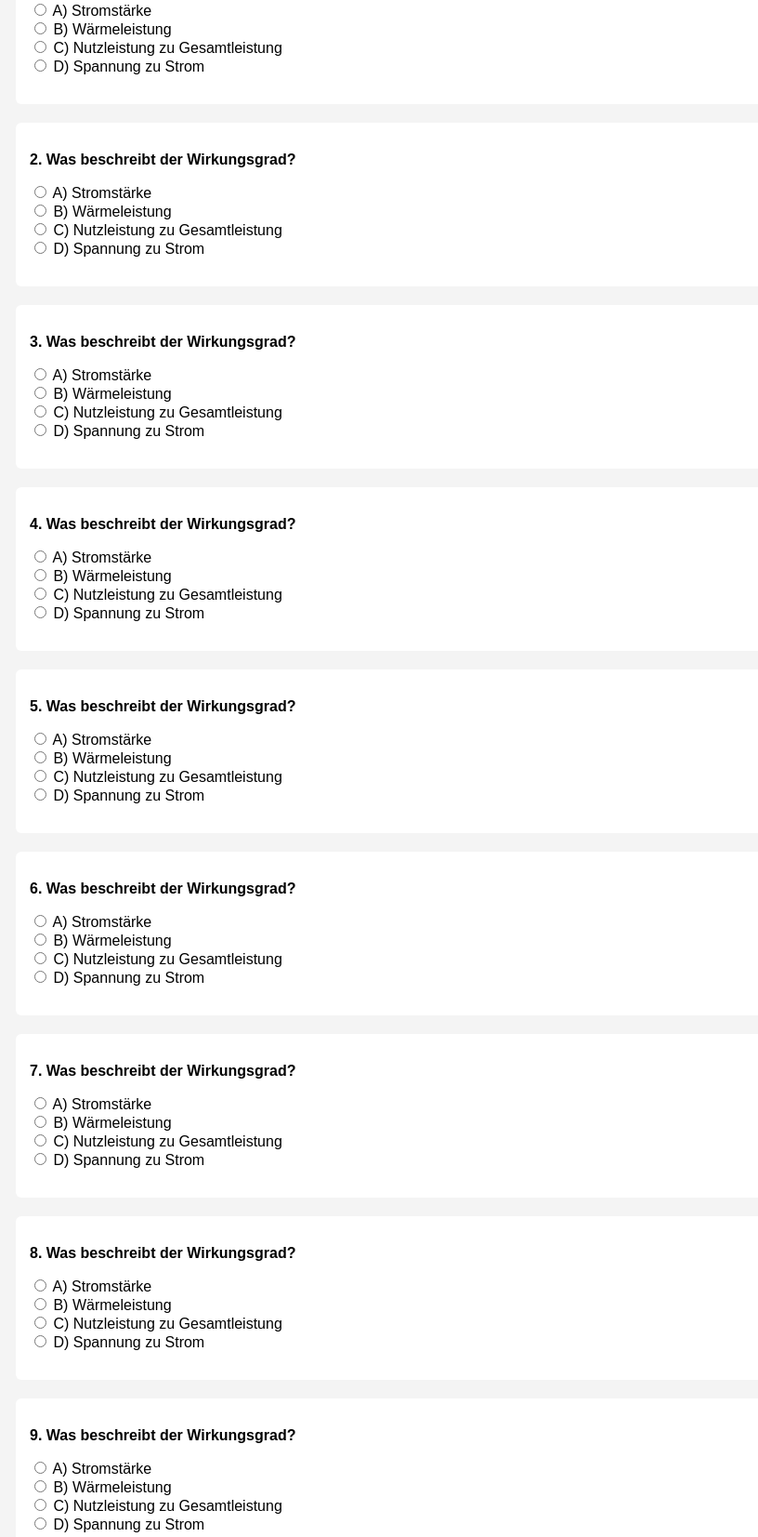
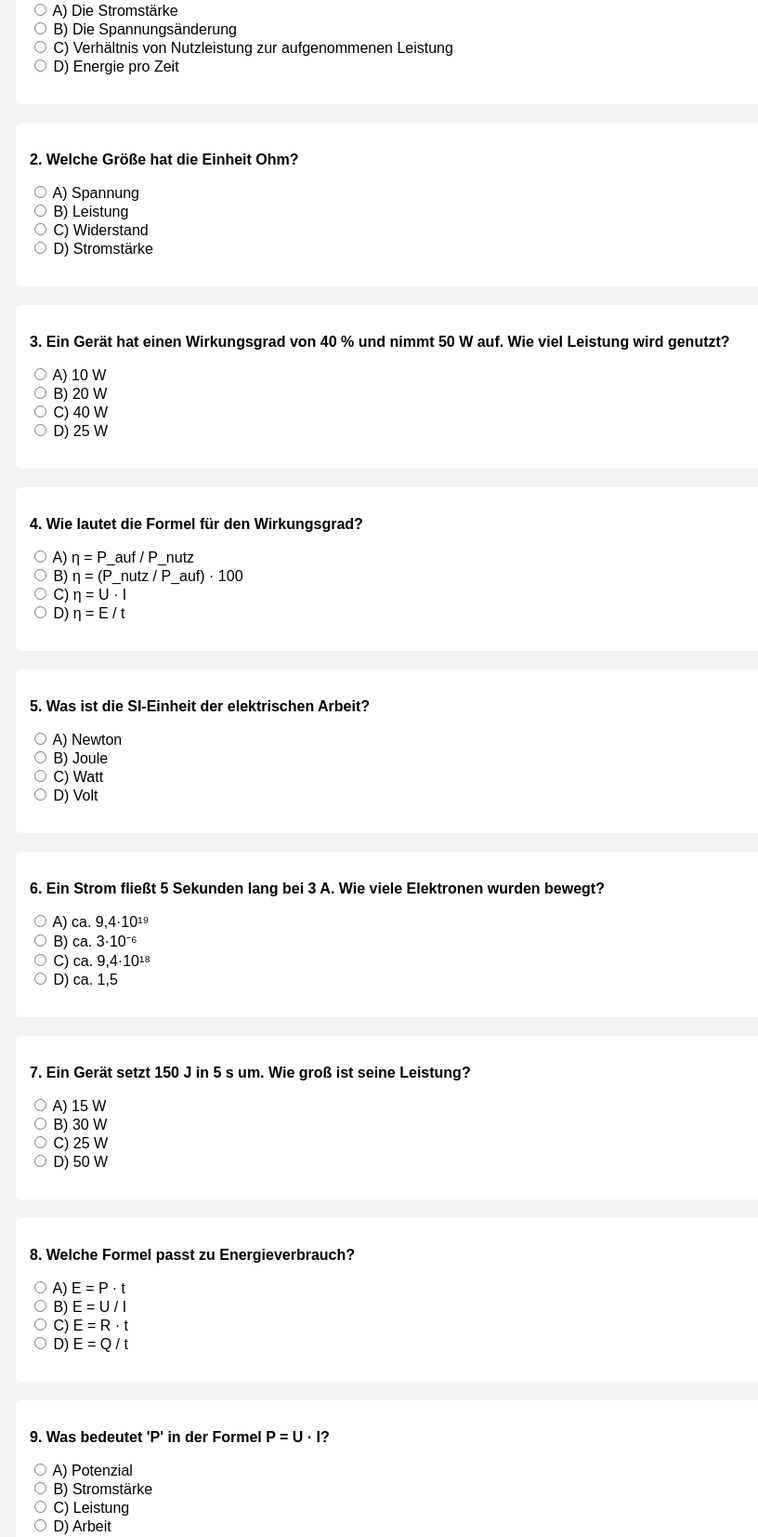
Before and after one commit to andreaswerther/physik-schwer, a plain HTML site: page index.html in a window 1280 px wide. Shown: the part 172-1825 px from the top of the page at 93% size, without its empty margins (11-827 px from the left). Drawn offline with Linux system fonts and the light colour scheme.

Commit message:
Add files via upload

```diff
--- a/index.html
+++ b/index.html
@@ -21,70 +21,70 @@
   <div class="frage" id="frage1">
     <p><strong>1. Was beschreibt der Wirkungsgrad?</strong></p>
     <div class="antworten">
-<label><input type="radio" name="q1" value="A" onchange="pruefeAntwort(1, 'C', `Wirkungsgrad = (Nutzleistung / Gesamtleistung) × 100.`, `Carnot fragt: Was bringt dir ein Motor, wenn du weißt, wie viel davon genutzt wird?`)"> A) Stromstärke</label><br><label><input type="radio" name="q1" value="B" onchange="pruefeAntwort(1, 'C', `Wirkungsgrad = (Nutzleistung / Gesamtleistung) × 100.`, `Carnot fragt: Was bringt dir ein Motor, wenn du weißt, wie viel davon genutzt wird?`)"> B) Wärmeleistung</label><br><label><input type="radio" name="q1" value="C" onchange="pruefeAntwort(1, 'C', `Wirkungsgrad = (Nutzleistung / Gesamtleistung) × 100.`, `Carnot fragt: Was bringt dir ein Motor, wenn du weißt, wie viel davon genutzt wird?`)"> C) Nutzleistung zu Gesamtleistung</label><br><label><input type="radio" name="q1" value="D" onchange="pruefeAntwort(1, 'C', `Wirkungsgrad = (Nutzleistung / Gesamtleistung) × 100.`, `Carnot fragt: Was bringt dir ein Motor, wenn du weißt, wie viel davon genutzt wird?`)"> D) Spannung zu Strom</label><br></div>
+<label><input type="radio" name="q1" value="A" onchange="pruefeAntwort(1, 'C', `Merke: Was beschreibt der Wirkungsgrad!`, `Ein berühmter Physiker meint: Denk nochmal gut nach, was die Frage verlangt.`)"> A) Die Stromstärke</label><br><label><input type="radio" name="q1" value="B" onchange="pruefeAntwort(1, 'C', `Merke: Was beschreibt der Wirkungsgrad!`, `Ein berühmter Physiker meint: Denk nochmal gut nach, was die Frage verlangt.`)"> B) Die Spannungsänderung</label><br><label><input type="radio" name="q1" value="C" onchange="pruefeAntwort(1, 'C', `Merke: Was beschreibt der Wirkungsgrad!`, `Ein berühmter Physiker meint: Denk nochmal gut nach, was die Frage verlangt.`)"> C) Verhältnis von Nutzleistung zur aufgenommenen Leistung</label><br><label><input type="radio" name="q1" value="D" onchange="pruefeAntwort(1, 'C', `Merke: Was beschreibt der Wirkungsgrad!`, `Ein berühmter Physiker meint: Denk nochmal gut nach, was die Frage verlangt.`)"> D) Energie pro Zeit</label><br></div>
     <p class="feedback" id="feedback1"></p>
   </div>
 
   <div class="frage" id="frage2">
-    <p><strong>2. Was beschreibt der Wirkungsgrad?</strong></p>
+    <p><strong>2. Welche Größe hat die Einheit Ohm?</strong></p>
     <div class="antworten">
-<label><input type="radio" name="q2" value="A" onchange="pruefeAntwort(2, 'C', `Wirkungsgrad = (Nutzleistung / Gesamtleistung) × 100.`, `Carnot fragt: Was bringt dir ein Motor, wenn du weißt, wie viel davon genutzt wird?`)"> A) Stromstärke</label><br><label><input type="radio" name="q2" value="B" onchange="pruefeAntwort(2, 'C', `Wirkungsgrad = (Nutzleistung / Gesamtleistung) × 100.`, `Carnot fragt: Was bringt dir ein Motor, wenn du weißt, wie viel davon genutzt wird?`)"> B) Wärmeleistung</label><br><label><input type="radio" name="q2" value="C" onchange="pruefeAntwort(2, 'C', `Wirkungsgrad = (Nutzleistung / Gesamtleistung) × 100.`, `Carnot fragt: Was bringt dir ein Motor, wenn du weißt, wie viel davon genutzt wird?`)"> C) Nutzleistung zu Gesamtleistung</label><br><label><input type="radio" name="q2" value="D" onchange="pruefeAntwort(2, 'C', `Wirkungsgrad = (Nutzleistung / Gesamtleistung) × 100.`, `Carnot fragt: Was bringt dir ein Motor, wenn du weißt, wie viel davon genutzt wird?`)"> D) Spannung zu Strom</label><br></div>
+<label><input type="radio" name="q2" value="A" onchange="pruefeAntwort(2, 'C', `Merke: Welche Größe hat die Einheit Ohm!`, `Ein berühmter Physiker meint: Denk nochmal gut nach, was die Frage verlangt.`)"> A) Spannung</label><br><label><input type="radio" name="q2" value="B" onchange="pruefeAntwort(2, 'C', `Merke: Welche Größe hat die Einheit Ohm!`, `Ein berühmter Physiker meint: Denk nochmal gut nach, was die Frage verlangt.`)"> B) Leistung</label><br><label><input type="radio" name="q2" value="C" onchange="pruefeAntwort(2, 'C', `Merke: Welche Größe hat die Einheit Ohm!`, `Ein berühmter Physiker meint: Denk nochmal gut nach, was die Frage verlangt.`)"> C) Widerstand</label><br><label><input type="radio" name="q2" value="D" onchange="pruefeAntwort(2, 'C', `Merke: Welche Größe hat die Einheit Ohm!`, `Ein berühmter Physiker meint: Denk nochmal gut nach, was die Frage verlangt.`)"> D) Stromstärke</label><br></div>
     <p class="feedback" id="feedback2"></p>
   </div>
 
   <div class="frage" id="frage3">
-    <p><strong>3. Was beschreibt der Wirkungsgrad?</strong></p>
+    <p><strong>3. Ein Gerät hat einen Wirkungsgrad von 40 % und nimmt 50 W auf. Wie viel Leistung wird genutzt?</strong></p>
     <div class="antworten">
-<label><input type="radio" name="q3" value="A" onchange="pruefeAntwort(3, 'C', `Wirkungsgrad = (Nutzleistung / Gesamtleistung) × 100.`, `Carnot fragt: Was bringt dir ein Motor, wenn du weißt, wie viel davon genutzt wird?`)"> A) Stromstärke</label><br><label><input type="radio" name="q3" value="B" onchange="pruefeAntwort(3, 'C', `Wirkungsgrad = (Nutzleistung / Gesamtleistung) × 100.`, `Carnot fragt: Was bringt dir ein Motor, wenn du weißt, wie viel davon genutzt wird?`)"> B) Wärmeleistung</label><br><label><input type="radio" name="q3" value="C" onchange="pruefeAntwort(3, 'C', `Wirkungsgrad = (Nutzleistung / Gesamtleistung) × 100.`, `Carnot fragt: Was bringt dir ein Motor, wenn du weißt, wie viel davon genutzt wird?`)"> C) Nutzleistung zu Gesamtleistung</label><br><label><input type="radio" name="q3" value="D" onchange="pruefeAntwort(3, 'C', `Wirkungsgrad = (Nutzleistung / Gesamtleistung) × 100.`, `Carnot fragt: Was bringt dir ein Motor, wenn du weißt, wie viel davon genutzt wird?`)"> D) Spannung zu Strom</label><br></div>
+<label><input type="radio" name="q3" value="A" onchange="pruefeAntwort(3, 'D', `Merke: Ein Gerät hat einen Wirkungsgrad von 40 % und nimmt 50 W auf. Wie viel Leistung wird genutzt!`, `Ein berühmter Physiker meint: Denk nochmal gut nach, was die Frage verlangt.`)"> A) 10 W</label><br><label><input type="radio" name="q3" value="B" onchange="pruefeAntwort(3, 'D', `Merke: Ein Gerät hat einen Wirkungsgrad von 40 % und nimmt 50 W auf. Wie viel Leistung wird genutzt!`, `Ein berühmter Physiker meint: Denk nochmal gut nach, was die Frage verlangt.`)"> B) 20 W</label><br><label><input type="radio" name="q3" value="C" onchange="pruefeAntwort(3, 'D', `Merke: Ein Gerät hat einen Wirkungsgrad von 40 % und nimmt 50 W auf. Wie viel Leistung wird genutzt!`, `Ein berühmter Physiker meint: Denk nochmal gut nach, was die Frage verlangt.`)"> C) 40 W</label><br><label><input type="radio" name="q3" value="D" onchange="pruefeAntwort(3, 'D', `Merke: Ein Gerät hat einen Wirkungsgrad von 40 % und nimmt 50 W auf. Wie viel Leistung wird genutzt!`, `Ein berühmter Physiker meint: Denk nochmal gut nach, was die Frage verlangt.`)"> D) 25 W</label><br></div>
     <p class="feedback" id="feedback3"></p>
   </div>
 
   <div class="frage" id="frage4">
-    <p><strong>4. Was beschreibt der Wirkungsgrad?</strong></p>
+    <p><strong>4. Wie lautet die Formel für den Wirkungsgrad?</strong></p>
     <div class="antworten">
-<label><input type="radio" name="q4" value="A" onchange="pruefeAntwort(4, 'C', `Wirkungsgrad = (Nutzleistung / Gesamtleistung) × 100.`, `Carnot fragt: Was bringt dir ein Motor, wenn du weißt, wie viel davon genutzt wird?`)"> A) Stromstärke</label><br><label><input type="radio" name="q4" value="B" onchange="pruefeAntwort(4, 'C', `Wirkungsgrad = (Nutzleistung / Gesamtleistung) × 100.`, `Carnot fragt: Was bringt dir ein Motor, wenn du weißt, wie viel davon genutzt wird?`)"> B) Wärmeleistung</label><br><label><input type="radio" name="q4" value="C" onchange="pruefeAntwort(4, 'C', `Wirkungsgrad = (Nutzleistung / Gesamtleistung) × 100.`, `Carnot fragt: Was bringt dir ein Motor, wenn du weißt, wie viel davon genutzt wird?`)"> C) Nutzleistung zu Gesamtleistung</label><br><label><input type="radio" name="q4" value="D" onchange="pruefeAntwort(4, 'C', `Wirkungsgrad = (Nutzleistung / Gesamtleistung) × 100.`, `Carnot fragt: Was bringt dir ein Motor, wenn du weißt, wie viel davon genutzt wird?`)"> D) Spannung zu Strom</label><br></div>
+<label><input type="radio" name="q4" value="A" onchange="pruefeAntwort(4, 'B', `Merke: Wie lautet die Formel für den Wirkungsgrad!`, `Ein berühmter Physiker meint: Denk nochmal gut nach, was die Frage verlangt.`)"> A) η = P_auf / P_nutz</label><br><label><input type="radio" name="q4" value="B" onchange="pruefeAntwort(4, 'B', `Merke: Wie lautet die Formel für den Wirkungsgrad!`, `Ein berühmter Physiker meint: Denk nochmal gut nach, was die Frage verlangt.`)"> B) η = (P_nutz / P_auf) · 100</label><br><label><input type="radio" name="q4" value="C" onchange="pruefeAntwort(4, 'B', `Merke: Wie lautet die Formel für den Wirkungsgrad!`, `Ein berühmter Physiker meint: Denk nochmal gut nach, was die Frage verlangt.`)"> C) η = U · I</label><br><label><input type="radio" name="q4" value="D" onchange="pruefeAntwort(4, 'B', `Merke: Wie lautet die Formel für den Wirkungsgrad!`, `Ein berühmter Physiker meint: Denk nochmal gut nach, was die Frage verlangt.`)"> D) η = E / t</label><br></div>
     <p class="feedback" id="feedback4"></p>
   </div>
 
   <div class="frage" id="frage5">
-    <p><strong>5. Was beschreibt der Wirkungsgrad?</strong></p>
+    <p><strong>5. Was ist die SI-Einheit der elektrischen Arbeit?</strong></p>
     <div class="antworten">
-<label><input type="radio" name="q5" value="A" onchange="pruefeAntwort(5, 'C', `Wirkungsgrad = (Nutzleistung / Gesamtleistung) × 100.`, `Carnot fragt: Was bringt dir ein Motor, wenn du weißt, wie viel davon genutzt wird?`)"> A) Stromstärke</label><br><label><input type="radio" name="q5" value="B" onchange="pruefeAntwort(5, 'C', `Wirkungsgrad = (Nutzleistung / Gesamtleistung) × 100.`, `Carnot fragt: Was bringt dir ein Motor, wenn du weißt, wie viel davon genutzt wird?`)"> B) Wärmeleistung</label><br><label><input type="radio" name="q5" value="C" onchange="pruefeAntwort(5, 'C', `Wirkungsgrad = (Nutzleistung / Gesamtleistung) × 100.`, `Carnot fragt: Was bringt dir ein Motor, wenn du weißt, wie viel davon genutzt wird?`)"> C) Nutzleistung zu Gesamtleistung</label><br><label><input type="radio" name="q5" value="D" onchange="pruefeAntwort(5, 'C', `Wirkungsgrad = (Nutzleistung / Gesamtleistung) × 100.`, `Carnot fragt: Was bringt dir ein Motor, wenn du weißt, wie viel davon genutzt wird?`)"> D) Spannung zu Strom</label><br></div>
+<label><input type="radio" name="q5" value="A" onchange="pruefeAntwort(5, 'B', `Merke: Was ist die SI-Einheit der elektrischen Arbeit!`, `Ein berühmter Physiker meint: Denk nochmal gut nach, was die Frage verlangt.`)"> A) Newton</label><br><label><input type="radio" name="q5" value="B" onchange="pruefeAntwort(5, 'B', `Merke: Was ist die SI-Einheit der elektrischen Arbeit!`, `Ein berühmter Physiker meint: Denk nochmal gut nach, was die Frage verlangt.`)"> B) Joule</label><br><label><input type="radio" name="q5" value="C" onchange="pruefeAntwort(5, 'B', `Merke: Was ist die SI-Einheit der elektrischen Arbeit!`, `Ein berühmter Physiker meint: Denk nochmal gut nach, was die Frage verlangt.`)"> C) Watt</label><br><label><input type="radio" name="q5" value="D" onchange="pruefeAntwort(5, 'B', `Merke: Was ist die SI-Einheit der elektrischen Arbeit!`, `Ein berühmter Physiker meint: Denk nochmal gut nach, was die Frage verlangt.`)"> D) Volt</label><br></div>
     <p class="feedback" id="feedback5"></p>
   </div>
 
   <div class="frage" id="frage6">
-    <p><strong>6. Was beschreibt der Wirkungsgrad?</strong></p>
+    <p><strong>6. Ein Strom fließt 5 Sekunden lang bei 3 A. Wie viele Elektronen wurden bewegt?</strong></p>
     <div class="antworten">
-<label><input type="radio" name="q6" value="A" onchange="pruefeAntwort(6, 'C', `Wirkungsgrad = (Nutzleistung / Gesamtleistung) × 100.`, `Carnot fragt: Was bringt dir ein Motor, wenn du weißt, wie viel davon genutzt wird?`)"> A) Stromstärke</label><br><label><input type="radio" name="q6" value="B" onchange="pruefeAntwort(6, 'C', `Wirkungsgrad = (Nutzleistung / Gesamtleistung) × 100.`, `Carnot fragt: Was bringt dir ein Motor, wenn du weißt, wie viel davon genutzt wird?`)"> B) Wärmeleistung</label><br><label><input type="radio" name="q6" value="C" onchange="pruefeAntwort(6, 'C', `Wirkungsgrad = (Nutzleistung / Gesamtleistung) × 100.`, `Carnot fragt: Was bringt dir ein Motor, wenn du weißt, wie viel davon genutzt wird?`)"> C) Nutzleistung zu Gesamtleistung</label><br><label><input type="radio" name="q6" value="D" onchange="pruefeAntwort(6, 'C', `Wirkungsgrad = (Nutzleistung / Gesamtleistung) × 100.`, `Carnot fragt: Was bringt dir ein Motor, wenn du weißt, wie viel davon genutzt wird?`)"> D) Spannung zu Strom</label><br></div>
+<label><input type="radio" name="q6" value="A" onchange="pruefeAntwort(6, 'A', `Merke: Ein Strom fließt 5 Sekunden lang bei 3 A. Wie viele Elektronen wurden bewegt!`, `Ein berühmter Physiker meint: Denk nochmal gut nach, was die Frage verlangt.`)"> A) ca. 9,4·10¹⁹</label><br><label><input type="radio" name="q6" value="B" onchange="pruefeAntwort(6, 'A', `Merke: Ein Strom fließt 5 Sekunden lang bei 3 A. Wie viele Elektronen wurden bewegt!`, `Ein berühmter Physiker meint: Denk nochmal gut nach, was die Frage verlangt.`)"> B) ca. 3·10⁻⁶</label><br><label><input type="radio" name="q6" value="C" onchange="pruefeAntwort(6, 'A', `Merke: Ein Strom fließt 5 Sekunden lang bei 3 A. Wie viele Elektronen wurden bewegt!`, `Ein berühmter Physiker meint: Denk nochmal gut nach, was die Frage verlangt.`)"> C) ca. 9,4·10¹⁸</label><br><label><input type="radio" name="q6" value="D" onchange="pruefeAntwort(6, 'A', `Merke: Ein Strom fließt 5 Sekunden lang bei 3 A. Wie viele Elektronen wurden bewegt!`, `Ein berühmter Physiker meint: Denk nochmal gut nach, was die Frage verlangt.`)"> D) ca. 1,5</label><br></div>
     <p class="feedback" id="feedback6"></p>
   </div>
 
   <div class="frage" id="frage7">
-    <p><strong>7. Was beschreibt der Wirkungsgrad?</strong></p>
+    <p><strong>7. Ein Gerät setzt 150 J in 5 s um. Wie groß ist seine Leistung?</strong></p>
     <div class="antworten">
-<label><input type="radio" name="q7" value="A" onchange="pruefeAntwort(7, 'C', `Wirkungsgrad = (Nutzleistung / Gesamtleistung) × 100.`, `Carnot fragt: Was bringt dir ein Motor, wenn du weißt, wie viel davon genutzt wird?`)"> A) Stromstärke</label><br><label><input type="radio" name="q7" value="B" onchange="pruefeAntwort(7, 'C', `Wirkungsgrad = (Nutzleistung / Gesamtleistung) × 100.`, `Carnot fragt: Was bringt dir ein Motor, wenn du weißt, wie viel davon genutzt wird?`)"> B) Wärmeleistung</label><br><label><input type="radio" name="q7" value="C" onchange="pruefeAntwort(7, 'C', `Wirkungsgrad = (Nutzleistung / Gesamtleistung) × 100.`, `Carnot fragt: Was bringt dir ein Motor, wenn du weißt, wie viel davon genutzt wird?`)"> C) Nutzleistung zu Gesamtleistung</label><br><label><input type="radio" name="q7" value="D" onchange="pruefeAntwort(7, 'C', `Wirkungsgrad = (Nutzleistung / Gesamtleistung) × 100.`, `Carnot fragt: Was bringt dir ein Motor, wenn du weißt, wie viel davon genutzt wird?`)"> D) Spannung zu Strom</label><br></div>
+<label><input type="radio" name="q7" value="A" onchange="pruefeAntwort(7, 'C', `Merke: Ein Gerät setzt 150 J in 5 s um. Wie groß ist seine Leistung!`, `Ein berühmter Physiker meint: Denk nochmal gut nach, was die Frage verlangt.`)"> A) 15 W</label><br><label><input type="radio" name="q7" value="B" onchange="pruefeAntwort(7, 'C', `Merke: Ein Gerät setzt 150 J in 5 s um. Wie groß ist seine Leistung!`, `Ein berühmter Physiker meint: Denk nochmal gut nach, was die Frage verlangt.`)"> B) 30 W</label><br><label><input type="radio" name="q7" value="C" onchange="pruefeAntwort(7, 'C', `Merke: Ein Gerät setzt 150 J in 5 s um. Wie groß ist seine Leistung!`, `Ein berühmter Physiker meint: Denk nochmal gut nach, was die Frage verlangt.`)"> C) 25 W</label><br><label><input type="radio" name="q7" value="D" onchange="pruefeAntwort(7, 'C', `Merke: Ein Gerät setzt 150 J in 5 s um. Wie groß ist seine Leistung!`, `Ein berühmter Physiker meint: Denk nochmal gut nach, was die Frage verlangt.`)"> D) 50 W</label><br></div>
     <p class="feedback" id="feedback7"></p>
   </div>
 
   <div class="frage" id="frage8">
-    <p><strong>8. Was beschreibt der Wirkungsgrad?</strong></p>
+    <p><strong>8. Welche Formel passt zu Energieverbrauch?</strong></p>
     <div class="antworten">
-<label><input type="radio" name="q8" value="A" onchange="pruefeAntwort(8, 'C', `Wirkungsgrad = (Nutzleistung / Gesamtleistung) × 100.`, `Carnot fragt: Was bringt dir ein Motor, wenn du weißt, wie viel davon genutzt wird?`)"> A) Stromstärke</label><br><label><input type="radio" name="q8" value="B" onchange="pruefeAntwort(8, 'C', `Wirkungsgrad = (Nutzleistung / Gesamtleistung) × 100.`, `Carnot fragt: Was bringt dir ein Motor, wenn du weißt, wie viel davon genutzt wird?`)"> B) Wärmeleistung</label><br><label><input type="radio" name="q8" value="C" onchange="pruefeAntwort(8, 'C', `Wirkungsgrad = (Nutzleistung / Gesamtleistung) × 100.`, `Carnot fragt: Was bringt dir ein Motor, wenn du weißt, wie viel davon genutzt wird?`)"> C) Nutzleistung zu Gesamtleistung</label><br><label><input type="radio" name="q8" value="D" onchange="pruefeAntwort(8, 'C', `Wirkungsgrad = (Nutzleistung / Gesamtleistung) × 100.`, `Carnot fragt: Was bringt dir ein Motor, wenn du weißt, wie viel davon genutzt wird?`)"> D) Spannung zu Strom</label><br></div>
+<label><input type="radio" name="q8" value="A" onchange="pruefeAntwort(8, 'A', `Merke: Welche Formel passt zu Energieverbrauch!`, `Ein berühmter Physiker meint: Denk nochmal gut nach, was die Frage verlangt.`)"> A) E = P · t</label><br><label><input type="radio" name="q8" value="B" onchange="pruefeAntwort(8, 'A', `Merke: Welche Formel passt zu Energieverbrauch!`, `Ein berühmter Physiker meint: Denk nochmal gut nach, was die Frage verlangt.`)"> B) E = U / I</label><br><label><input type="radio" name="q8" value="C" onchange="pruefeAntwort(8, 'A', `Merke: Welche Formel passt zu Energieverbrauch!`, `Ein berühmter Physiker meint: Denk nochmal gut nach, was die Frage verlangt.`)"> C) E = R · t</label><br><label><input type="radio" name="q8" value="D" onchange="pruefeAntwort(8, 'A', `Merke: Welche Formel passt zu Energieverbrauch!`, `Ein berühmter Physiker meint: Denk nochmal gut nach, was die Frage verlangt.`)"> D) E = Q / t</label><br></div>
     <p class="feedback" id="feedback8"></p>
   </div>
 
   <div class="frage" id="frage9">
-    <p><strong>9. Was beschreibt der Wirkungsgrad?</strong></p>
+    <p><strong>9. Was bedeutet 'P' in der Formel P = U · I?</strong></p>
     <div class="antworten">
-<label><input type="radio" name="q9" value="A" onchange="pruefeAntwort(9, 'C', `Wirkungsgrad = (Nutzleistung / Gesamtleistung) × 100.`, `Carnot fragt: Was bringt dir ein Motor, wenn du weißt, wie viel davon genutzt wird?`)"> A) Stromstärke</label><br><label><input type="radio" name="q9" value="B" onchange="pruefeAntwort(9, 'C', `Wirkungsgrad = (Nutzleistung / Gesamtleistung) × 100.`, `Carnot fragt: Was bringt dir ein Motor, wenn du weißt, wie viel davon genutzt wird?`)"> B) Wärmeleistung</label><br><label><input type="radio" name="q9" value="C" onchange="pruefeAntwort(9, 'C', `Wirkungsgrad = (Nutzleistung / Gesamtleistung) × 100.`, `Carnot fragt: Was bringt dir ein Motor, wenn du weißt, wie viel davon genutzt wird?`)"> C) Nutzleistung zu Gesamtleistung</label><br><label><input type="radio" name="q9" value="D" onchange="pruefeAntwort(9, 'C', `Wirkungsgrad = (Nutzleistung / Gesamtleistung) × 100.`, `Carnot fragt: Was bringt dir ein Motor, wenn du weißt, wie viel davon genutzt wird?`)"> D) Spannung zu Strom</label><br></div>
+<label><input type="radio" name="q9" value="A" onchange="pruefeAntwort(9, 'C', `Merke: Was bedeutet 'P' in der Formel P = U · I!`, `Ein berühmter Physiker meint: Denk nochmal gut nach, was die Frage verlangt.`)"> A) Potenzial</label><br><label><input type="radio" name="q9" value="B" onchange="pruefeAntwort(9, 'C', `Merke: Was bedeutet 'P' in der Formel P = U · I!`, `Ein berühmter Physiker meint: Denk nochmal gut nach, was die Frage verlangt.`)"> B) Stromstärke</label><br><label><input type="radio" name="q9" value="C" onchange="pruefeAntwort(9, 'C', `Merke: Was bedeutet 'P' in der Formel P = U · I!`, `Ein berühmter Physiker meint: Denk nochmal gut nach, was die Frage verlangt.`)"> C) Leistung</label><br><label><input type="radio" name="q9" value="D" onchange="pruefeAntwort(9, 'C', `Merke: Was bedeutet 'P' in der Formel P = U · I!`, `Ein berühmter Physiker meint: Denk nochmal gut nach, was die Frage verlangt.`)"> D) Arbeit</label><br></div>
     <p class="feedback" id="feedback9"></p>
   </div>
 
   <div class="frage" id="frage10">
-    <p><strong>10. Was beschreibt der Wirkungsgrad?</strong></p>
+    <p><strong>10. Welche der folgenden Einheiten ist keine SI-Einheit?</strong></p>
     <div class="antworten">
-<label><input type="radio" name="q10" value="A" onchange="pruefeAntwort(10, 'C', `Wirkungsgrad = (Nutzleistung / Gesamtleistung) × 100.`, `Carnot fragt: Was bringt dir ein Motor, wenn du weißt, wie viel davon genutzt wird?`)"> A) Stromstärke</label><br><label><input type="radio" name="q10" value="B" onchange="pruefeAntwort(10, 'C', `Wirkungsgrad = (Nutzleistung / Gesamtleistung) × 100.`, `Carnot fragt: Was bringt dir ein Motor, wenn du weißt, wie viel davon genutzt wird?`)"> B) Wärmeleistung</label><br><label><input type="radio" name="q10" value="C" onchange="pruefeAntwort(10, 'C', `Wirkungsgrad = (Nutzleistung / Gesamtleistung) × 100.`, `Carnot fragt: Was bringt dir ein Motor, wenn du weißt, wie viel davon genutzt wird?`)"> C) Nutzleistung zu Gesamtleistung</label><br><label><input type="radio" name="q10" value="D" onchange="pruefeAntwort(10, 'C', `Wirkungsgrad = (Nutzleistung / Gesamtleistung) × 100.`, `Carnot fragt: Was bringt dir ein Motor, wenn du weißt, wie viel davon genutzt wird?`)"> D) Spannung zu Strom</label><br></div>
+<label><input type="radio" name="q10" value="A" onchange="pruefeAntwort(10, 'D', `Merke: Welche der folgenden Einheiten ist keine SI-Einheit!`, `Ein berühmter Physiker meint: Denk nochmal gut nach, was die Frage verlangt.`)"> A) Ohm</label><br><label><input type="radio" name="q10" value="B" onchange="pruefeAntwort(10, 'D', `Merke: Welche der folgenden Einheiten ist keine SI-Einheit!`, `Ein berühmter Physiker meint: Denk nochmal gut nach, was die Frage verlangt.`)"> B) Volt</label><br><label><input type="radio" name="q10" value="C" onchange="pruefeAntwort(10, 'D', `Merke: Welche der folgenden Einheiten ist keine SI-Einheit!`, `Ein berühmter Physiker meint: Denk nochmal gut nach, was die Frage verlangt.`)"> C) Ampere</label><br><label><input type="radio" name="q10" value="D" onchange="pruefeAntwort(10, 'D', `Merke: Welche der folgenden Einheiten ist keine SI-Einheit!`, `Ein berühmter Physiker meint: Denk nochmal gut nach, was die Frage verlangt.`)"> D) Kalorie</label><br></div>
     <p class="feedback" id="feedback10"></p>
   </div>
 
```
